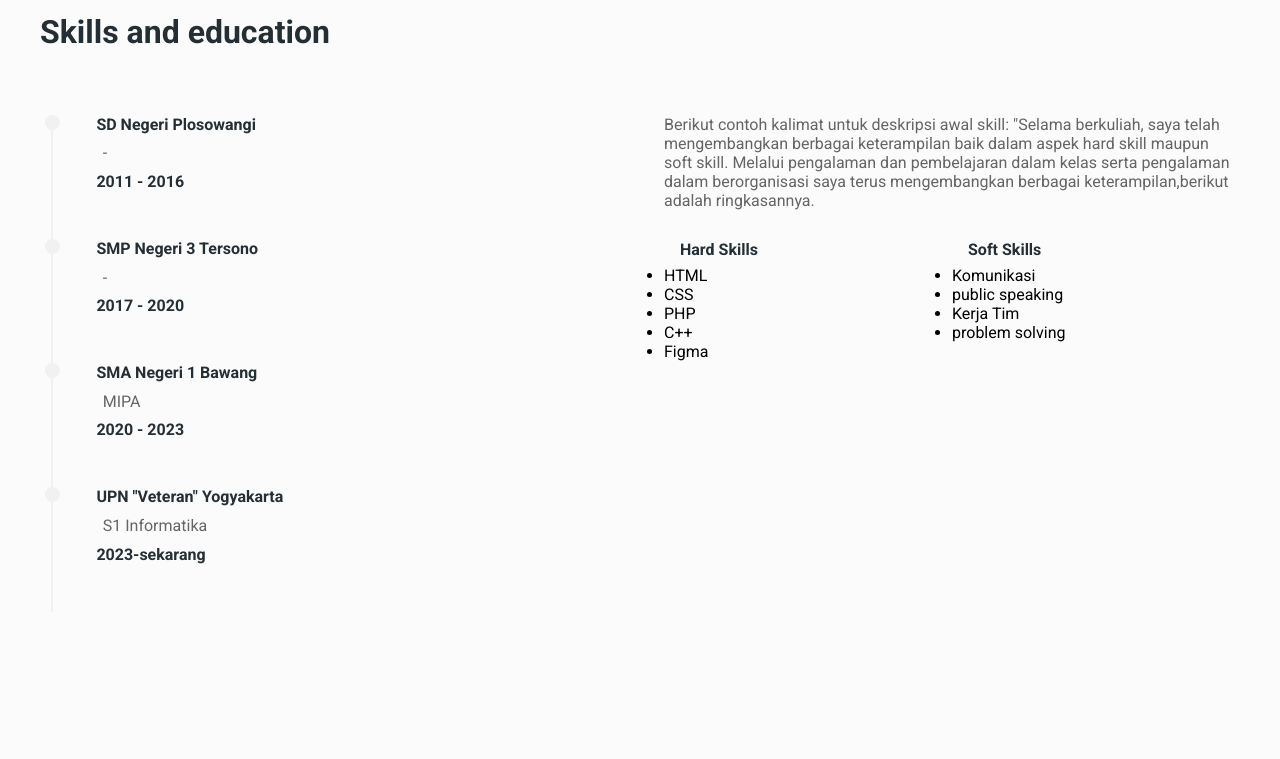
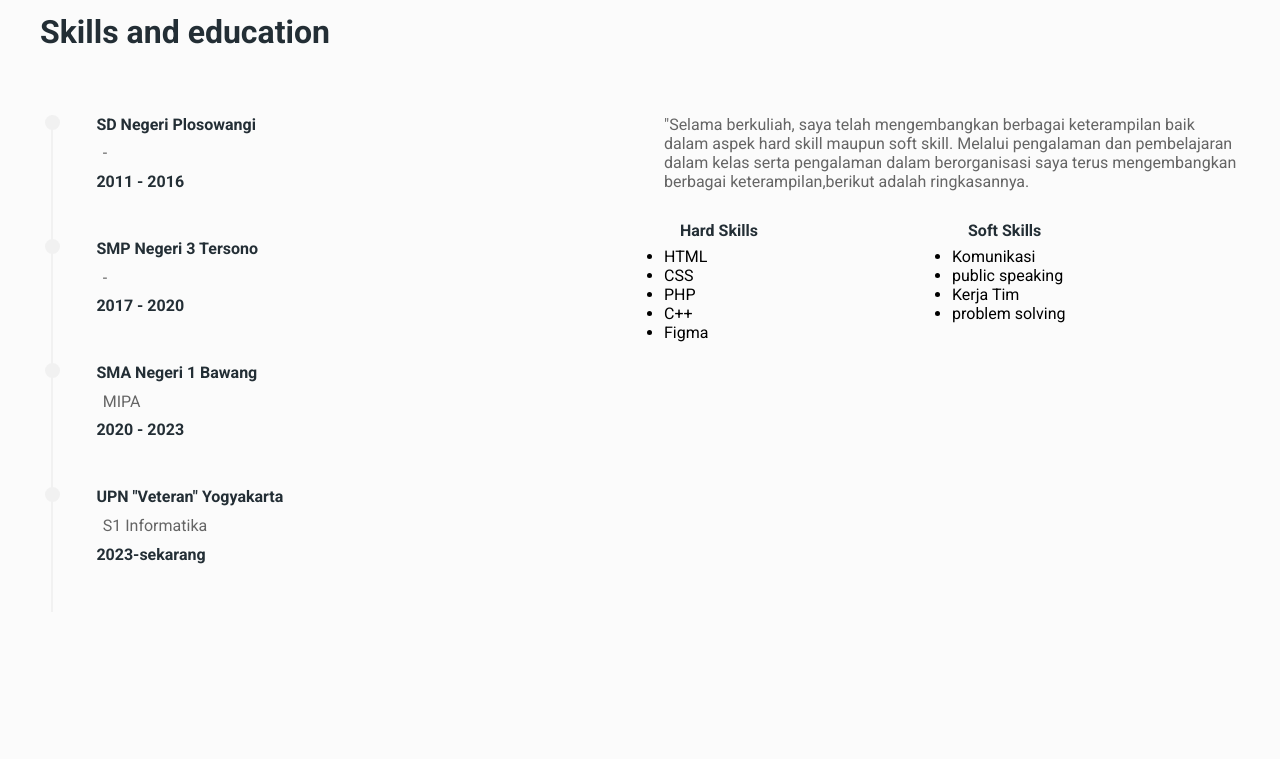
Before and after one commit to FadhilNajib/Portofolio, a plain HTML site: page index.html in a window 1280 px wide. Shown: the part 1777-2536 px from the top of the page. Drawn offline with Linux system fonts and the light colour scheme.

Commit message:
update lagi

```diff
--- a/index.html
+++ b/index.html
@@ -181,9 +181,7 @@
                     </div>
                 </div>
                 <div class="skills-right">
-                    <P>Berikut contoh kalimat untuk deskripsi awal skill:
-
-                        "Selama berkuliah, saya telah mengembangkan berbagai keterampilan baik dalam aspek hard skill maupun soft skill.
+                    <P>"Selama berkuliah, saya telah mengembangkan berbagai keterampilan baik dalam aspek hard skill maupun soft skill.
                         Melalui pengalaman dan pembelajaran dalam kelas serta pengalaman
                         dalam berorganisasi saya terus mengembangkan berbagai keterampilan,berikut adalah ringkasannya.
                     </P>
```
